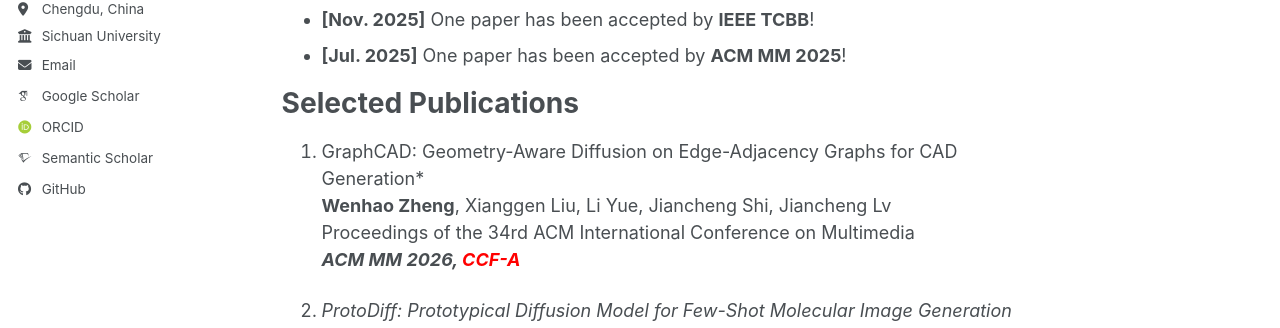
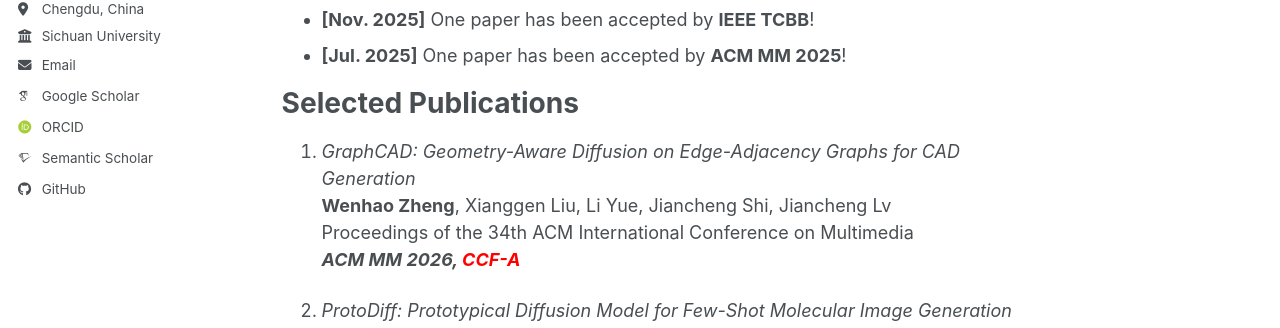
Before and after one commit to scu-zwh/scu-zwh.github.io, a Jekyll site: the page built from _pages/about.md, in a window 1280 px wide and 1277 px high. Shown: the part 444-772 px from the top of the window. Built offline with Jekyll 4.4.1, drawn with Linux system fonts in a browser that asks for light colours; some web fonts are replaced; a script bundle is joined from its source files by our own code; library files that are not in the unit come from our copies.

Commit message:
Update about.md

```diff
--- a/_pages/about.md
+++ b/_pages/about.md
@@ -19,9 +19,9 @@ News
 
 Selected Publications
 =====
-1.  GraphCAD: Geometry-Aware Diffusion on Edge-Adjacency Graphs for CAD Generation* <br>
+1.  *GraphCAD: Geometry-Aware Diffusion on Edge-Adjacency Graphs for CAD Generation* <br>
 **Wenhao Zheng**, Xianggen Liu, Li Yue, Jiancheng Shi, Jiancheng Lv <br>
-Proceedings of the 34rd ACM International Conference on Multimedia <br>
+Proceedings of the 34th ACM International Conference on Multimedia <br>
 ***ACM MM 2026, <span style="color:red">CCF-A</span>***
 
 1.  *ProtoDiff: Prototypical Diffusion Model for Few-Shot Molecular Image Generation* <br>
```
